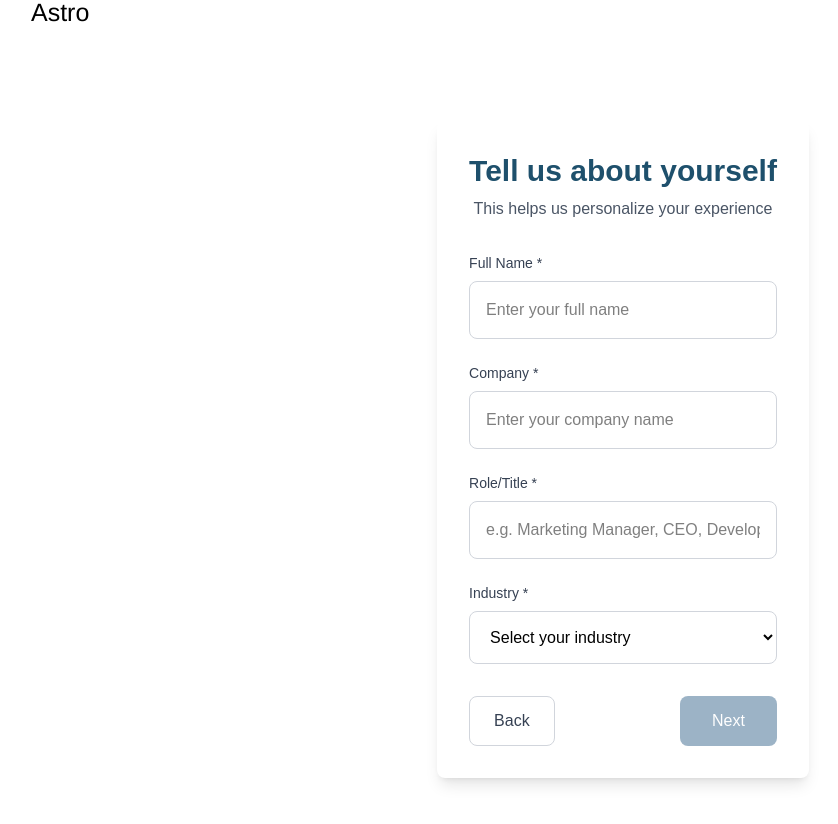
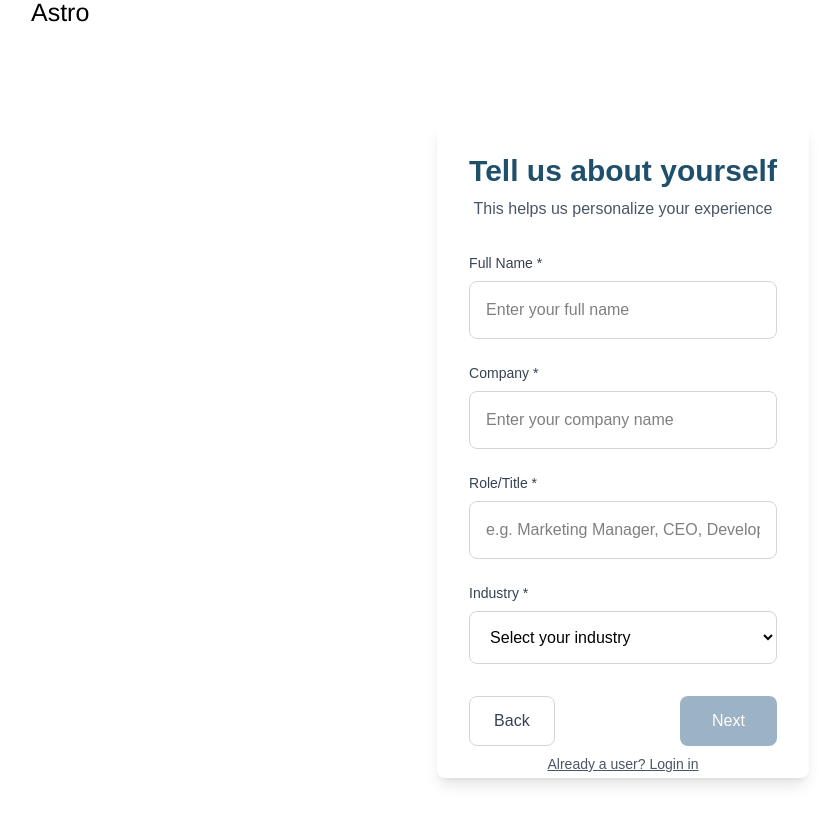
Before and after one commit to SimonNRisk/qtma25, a Next.js app in the folder frontend/: page /onboarding in a window 1280 px wide. Shown: the top 824 px of the page, without its empty margins (17-855 px from the left). Built offline with nearby package versions, Linux system fonts and the light colour scheme.

Commit message:
feat: link login on onboarding flow for existing users

```diff
--- a/frontend/src/app/onboarding/page.tsx
+++ b/frontend/src/app/onboarding/page.tsx
@@ -8,6 +8,7 @@ import { ProfileSummaryStep } from './components/ProfileSummaryStep';
 import { GoalsSelectionStep } from './components/GoalsSelectionStep';
 import { HooksSelectionStep } from './components/HooksSelectionStep';
 import { FinalStep } from './components/FinalStep';
+import Link from 'next/link';
 
 export default function Onboarding() {
   const {
@@ -29,6 +30,16 @@ export default function Onboarding() {
 
   return (
     <main className="min-h-screen bg-white">
+      {/* Login link at bottom middle */}
+      <div className="fixed bottom-6 left-1/2 transform -translate-x-1/2 z-10">
+        <Link
+          href="/login"
+          className="text-sm text-gray-600 hover:text-gray-900 transition-colors duration-200 underline"
+        >
+          Already a user? Login in
+        </Link>
+      </div>
+
       <ProgressBar currentStep={currentStep} totalSteps={9} />
 
       {/* Steps */}
```
